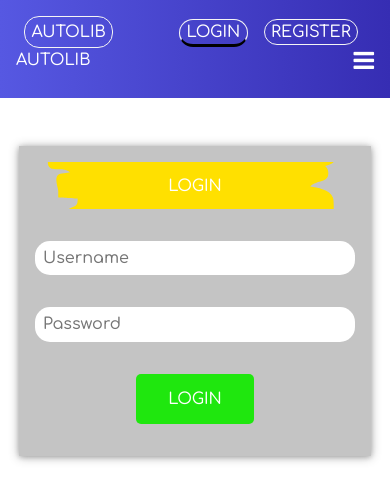
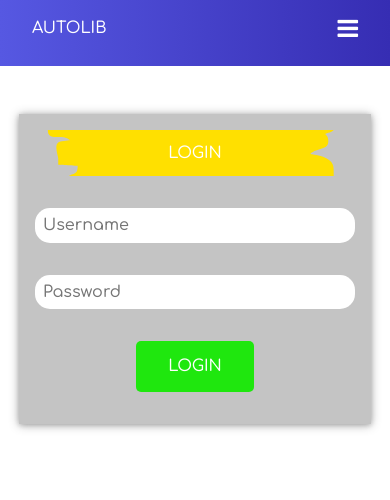
Before and after one commit to GRasul99/autolib-client, a Vue app: page /login in a window 390 px wide. Shown: the top 500 px of the page. Built offline with nearby package versions, Linux system fonts and the light colour scheme; what vue-carousel would draw is missing.

Commit message:
Fixed bug with media queries

```diff
--- a/src/assets/scss/global.scss
+++ b/src/assets/scss/global.scss
@@ -1,6 +1,6 @@
 @import 'variables';
 @import 'normalize';
-@import 'media';
+
 @import url('https://fonts.googleapis.com/css2?family=Comfortaa:wght@300;500;700&display=swap');
 
 * {
@@ -70,9 +70,13 @@ section,
     border-bottom: 3px solid black;
   }
   .nav-mobile {
+    display: flex;
+    justify-content: space-between;
+    padding: 0 1em;
     &-hidden {
       display: flex;
       flex-direction: column;
+      padding: 0 1em;
       &-item {
         & > div {
           display: flex;
@@ -225,10 +229,4 @@ section,
     }
   }
 }
-
-.home {
-  margin-top: 2em;
-  &-carousel {
-    text-align: center;
-  }
-}
+@import 'media';
--- a/src/assets/scss/media.scss
+++ b/src/assets/scss/media.scss
@@ -3,13 +3,9 @@
     .nav-list {
       display: none;
     }
-    .nav-mobile {
-      display: flex;
-      justify-content: space-between;
-    }
   }
 }
-@media screen and (min-width: 769px){
+@media screen and (min-width: 769px) {
   #nav {
     .nav-list {
       display: flex;
--- a/src/components/TheAppNav.vue
+++ b/src/components/TheAppNav.vue
@@ -72,7 +72,4 @@ export default {
 }
 </script>
 
-<style lang="scss">
-@import 'src/assets/scss/global';
-
-</style>
+<style lang="scss"></style>
```
